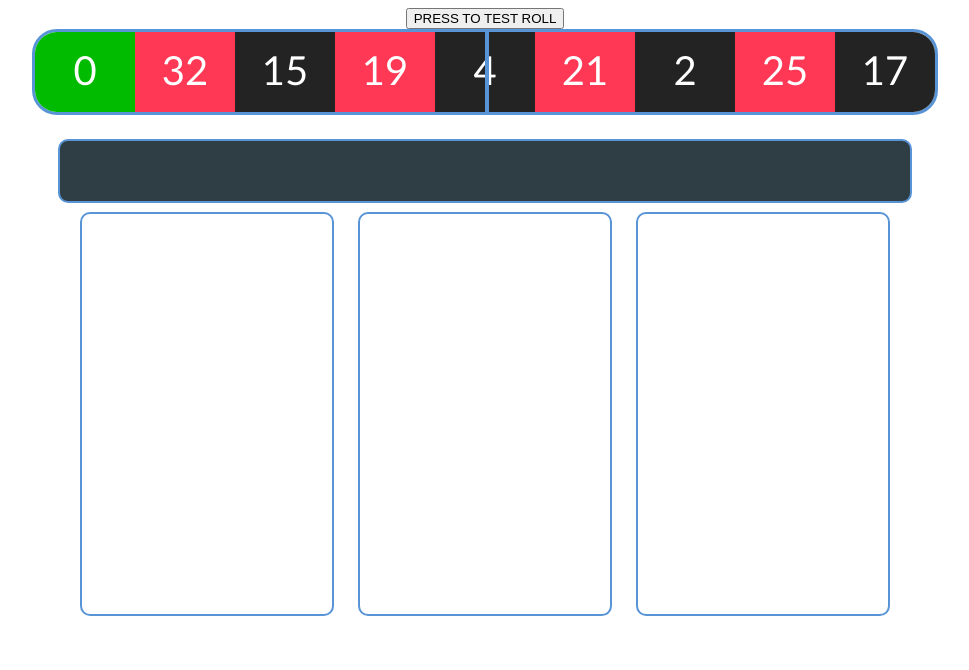
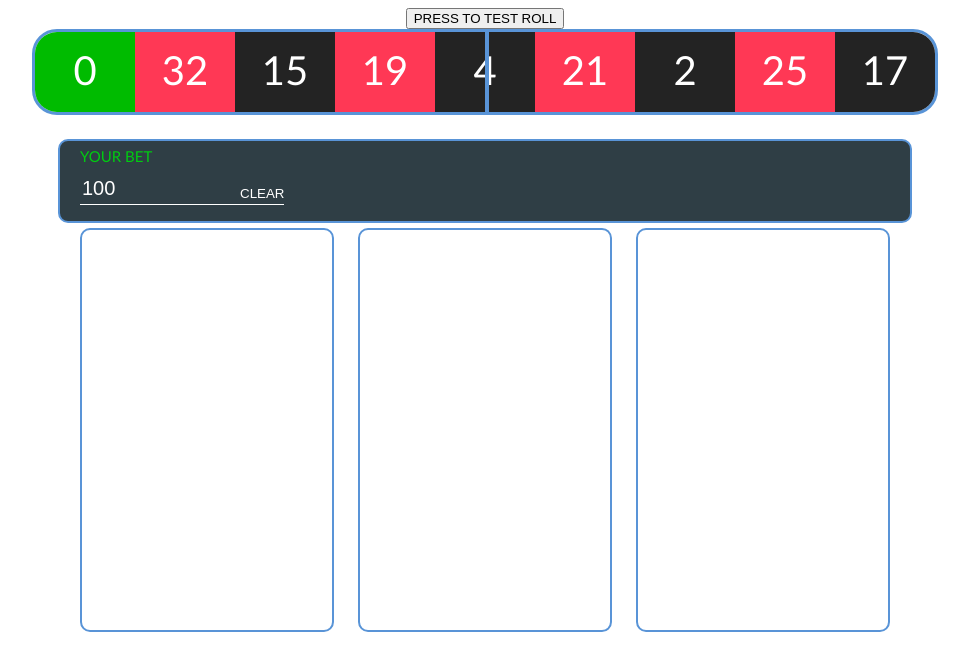
Before and after one commit to MTownTeknik/MTownBET, a plain HTML site: page roulette.html in a window 1280 px wide. Shown: the whole page, without its empty margins (155-1124 px from the left). Drawn offline with Linux system fonts and the light colour scheme.

Commit message:
Start med betting ruta

```diff
--- a/css/roulettecss.css
+++ b/css/roulettecss.css
@@ -12,7 +12,7 @@
 	margin-top: 20px;
 
 	width: 850px;
-	height: 60px;
+	height: 80px;
 
 	background-color: #2f3e45;
 }
@@ -30,3 +30,49 @@
 	width: 250px;
 	height: 400px;
 }
+
+#betHeader {
+	font-size: 15px;
+	font-family: Calibri;
+	color: #00cc11;
+
+	line-height: 10px;
+	margin-top: 10px;
+	margin-left: 20px;
+
+	float: left;
+}
+
+#betAmount {
+	border: none;
+	outline: none;
+	width: 200px;
+	height: 30px;
+
+	margin-top: -5px;
+	margin-left: 20px;
+
+	border-bottom: 1px solid #FFF;
+	background-color: #FFFFFF00;
+
+	font-size: 20px;
+
+	color: #FFF;
+	float: left;
+}
+
+#clearBTN {
+	background-color: #FFFFFF00;
+	border: none;
+	outline: none;
+
+	margin-top: 7.5px;
+	margin-left: -50px;
+	float: left;
+	color: #FFF;
+}
+
+#clearBTN:hover {
+	color: #c6c6c6;
+	cursor: pointer;
+}
--- a/javascript/indexJS.js
+++ b/javascript/indexJS.js
@@ -1,4 +1,4 @@
-var loadRepeats = 3;
+var loadRepeats = 1;		//DEN SKA VARA 3. MAN KAN TEMPORÄRT BYTA DEN TILL (1) FÖR ATT SKIPPA ANIMATION VID UTVECKLING!
 
 
 
--- a/roulette.html
+++ b/roulette.html
@@ -17,7 +17,13 @@
 
 
 	<div style="text-align: center; width: 100%">
-		<div id="betField"></div><br>
+		<div id="betField">
+			<p id="betHeader">YOUR BET</p><br><br>
+			<input type="textfield" onkeypress="return event.charCode >= 48 && event.charCode <= 57"
+			value="100" id="betAmount">
+
+			<input type="button" value="CLEAR" id="clearBTN">
+		</div><br>
 
 		<div id="betRed"   class="betInfo"></div>
 		<div id="betGreen" class="betInfo"></div>
```
